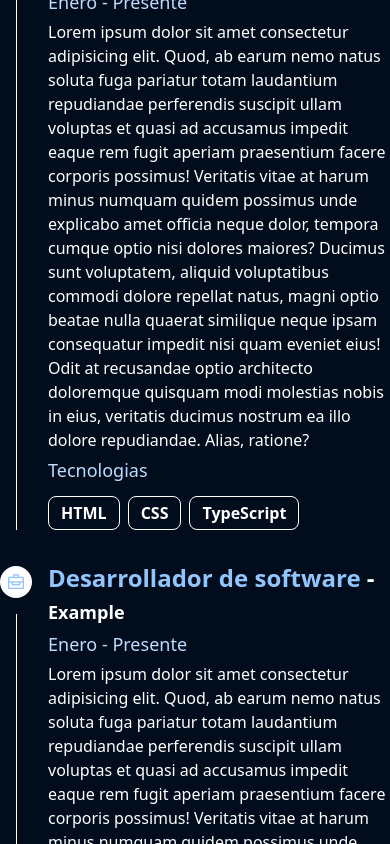
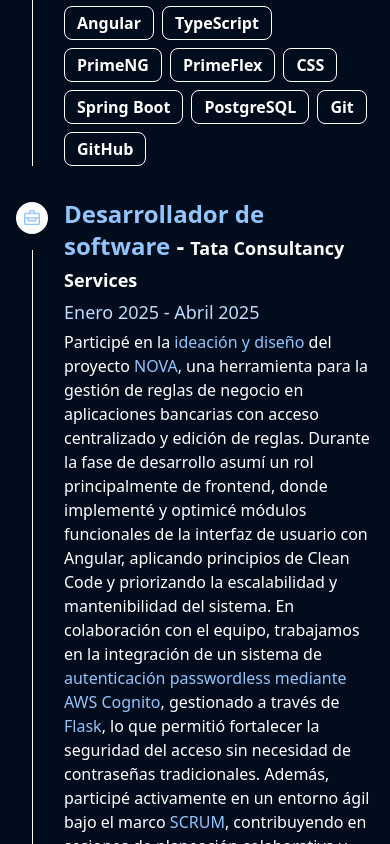
Before and after one commit to Sebas723/Portfolio, an Angular app: page / in a window 390 px wide. Shown: the part 1980-2824 px from the top of the page. Built offline with nearby package versions, Linux system fonts and the light colour scheme.

Commit message:
refactor: Diseño responsive, estilo y estructura terminad - Se aplica la clase general para el padding horizontal. - Se completa la información final de la sección y se corrige la ortografía. - Se cambia el display de las tecnologías a flex-wrap.

```diff
--- a/src/app/views/experience/experience.component.html
+++ b/src/app/views/experience/experience.component.html
@@ -1,4 +1,4 @@
-<section class="flex flex-col gap-8 mt-20 lg:px-[clamp(1rem,25vw,25rem)]">
+<section class="flex flex-col gap-8 mt-20 fluid-horizontal-padding">
 
    <h2 class="text-4xl text-white font-semibold">Experiencia</h2>
 
@@ -20,18 +20,18 @@
 
                 <!-- Fecha de inicio y fin -->
                 <p class="text-blue-200 text-lg">
-                    <time datetime="2025-01">{{ item.startDate }}</time> - <time datetime="2025-09">{{ item.endDate }}</time>
+                    <time datetime="2024-10">{{ item.startDate }}</time> - <time datetime="2025-01">{{ item.endDate }}</time>
                 </p>
 
                 <!-- Descripcion -->
-                <p class="text-white">{{ item.description }}</p>
+                <p class="text-white" [innerHTML]="item.description"></p>
 
                 <!-- Tecnologias -->
                 <h4 class="text-blue-200 text-lg">Tecnologias</h4>
-                <ul class="flex flex-row gap-2 mt-2">
+                <ul class="flex flex-wrap gap-2 mt-2">
                     @for(tecnologie of item.technologies; track $index) {
                         <li>
-                            <a [href]="tecnologie.link" class="rounded-lg text-white font-semibold border border-white py-1 px-3 block">
+                            <a [href]="tecnologie.link" target="_blank" class="rounded-lg text-white font-semibold border border-white py-1 px-3 block">
                             {{ tecnologie.name }}
                             </a>
                         </li>
--- a/src/app/views/experience/experience.component.ts
+++ b/src/app/views/experience/experience.component.ts
@@ -19,64 +19,94 @@
     {
       id: 1,
       position: 'Desarrollador de software',
-      company: 'Example',
-      startDate: 'Enero',
-      endDate:'Presente',
+      company: 'Tata Consultancy Services',
+      startDate: 'Octubre 2024',
+      endDate:'Enero 2025',
       description: `
-        Lorem ipsum dolor sit amet consectetur adipisicing elit. Quod, ab earum nemo natus soluta fuga pariatur
-        totam laudantium repudiandae perferendis suscipit ullam voluptas et quasi ad accusamus impedit eaque rem
-        fugit aperiam praesentium facere corporis possimus! Veritatis vitae at harum minus numquam quidem possimus
-        unde explicabo amet officia neque dolor, tempora cumque optio nisi dolores maiores? Ducimus sunt voluptatem,
-        aliquid voluptatibus commodi dolore repellat natus, magni optio beatae nulla quaerat similique neque ipsam
-        consequatur impedit nisi quam eveniet eius! Odit at recusandae optio architecto doloremque quisquam modi
-        molestias nobis in eius, veritatis ducimus nostrum ea illo dolore repudiandae. Alias, ratione?`
+        Participé en el proyecto <span class="text-blue-300">SAGA</span>, una <span class="text-blue-300">plataforma interna para centralizar y visualizar datos</span> del equipo,
+        desempeñando el rol de <span class="text-blue-300">desarrollador frontend con apoyo en backend</span>.
+        Me enfoqué en el <span class="text-blue-300">diseño y mejora de la interfaz de usuario</span> utilizando Angular, PrimeNG y PrimeFlex,
+        aplicando principios de Clean Code para crear <span class="text-blue-300">componentes modulares, reutilizables y con un diseño
+        UX/UI limpio</span>, además de apoyar en la integración con el backend desarrollado en Spring Boot y PostgreSQL.
+        Trabajé dentro de un equipo ágil bajo el marco <span class="text-blue-300">SCRUM, participando activamente en ceremonias como daily
+        stand-ups, sprint planning y retrospectivas</span>, y consolidé experiencia en el uso de tecnologías como Angular
+        18, TypeScript, PrimeNG, PrimeFlex, SCSS, Spring Boot, PostgreSQL, Git y GitHub en un entorno colaborativo y
+        orientado a la entrega continua de valor.`
       ,
       technologies: [
-        { name: 'HTML', link: '' },
-        { name: 'CSS', link: '' },
-        { name: 'TypeScript', link: '' },
+        { name: 'Angular', link: 'https://angular.dev/' },
+        { name: 'TypeScript', link: 'https://www.typescriptlang.org/' },
+        { name: 'PrimeNG', link: 'https://primeng.org/' },
+        { name: 'PrimeFlex', link: 'https://primeflex.org/' },
+        { name: 'CSS', link: 'https://developer.mozilla.org/es/docs/Web/CSS' },
+        { name: 'Spring Boot', link: 'https://spring.io/projects/spring-boot' },
+        { name: 'PostgreSQL', link: 'https://www.postgresql.org/' },
+        { name: 'Git', link: 'https://git-scm.com/' },
+        { name: 'GitHub', link: 'https://github.com/' },
       ]
     },
     {
       id: 2,
       position: 'Desarrollador de software',
-      company: 'Example',
-      startDate: 'Enero',
-      endDate:'Presente',
+      company: 'Tata Consultancy Services',
+      startDate: 'Enero 2025',
+      endDate:'Abril 2025',
       description: `
-        Lorem ipsum dolor sit amet consectetur adipisicing elit. Quod, ab earum nemo natus soluta fuga pariatur
-        totam laudantium repudiandae perferendis suscipit ullam voluptas et quasi ad accusamus impedit eaque rem
-        fugit aperiam praesentium facere corporis possimus! Veritatis vitae at harum minus numquam quidem possimus
-        unde explicabo amet officia neque dolor, tempora cumque optio nisi dolores maiores? Ducimus sunt voluptatem,
-        aliquid voluptatibus commodi dolore repellat natus, magni optio beatae nulla quaerat similique neque ipsam
-        consequatur impedit nisi quam eveniet eius! Odit at recusandae optio architecto doloremque quisquam modi
-        molestias nobis in eius, veritatis ducimus nostrum ea illo dolore repudiandae. Alias, ratione?`
+        Participé en la <span class="text-blue-300">ideación y diseño</span> del proyecto <span class="text-blue-300">NOVA</span>,
+        una herramienta para la gestión de reglas de negocio en aplicaciones bancarias con acceso centralizado y
+        edición de reglas. Durante la  fase de desarrollo asumí un rol principalmente de frontend, donde implementé y optimicé módulos
+        funcionales de la interfaz de usuario con Angular, aplicando principios de Clean Code y
+        priorizando la escalabilidad y mantenibilidad del sistema. En colaboración con el equipo,
+        trabajamos en la integración de un sistema de <span class="text-blue-300">autenticación passwordless mediante AWS Cognito</span>,
+        gestionado a través de <span class="text-blue-300">Flask</span>, lo que permitió fortalecer la seguridad del acceso sin necesidad
+        de contraseñas tradicionales. Además, participé activamente en un entorno ágil bajo el marco <span class="text-blue-300">SCRUM</span>,
+        contribuyendo en sesiones de planeación colaborativa y ceremonias de equipo, y <span class="text-blue-300">consolidé experiencia
+        con tecnologías como Angular 19, TypeScript, PrimeNG, PrimeFlex, CSS, PostgreSQL,
+        Git y GitHub</span> en un contexto de desarrollo colaborativo y orientado a la entrega continua de valor.`
       ,
       technologies: [
-        { name: 'HTML', link: '' },
-        { name: 'CSS', link: '' },
-        { name: 'TypeScript', link: '' },
+        { name: 'Angular', link: 'https://angular.dev/' },
+        { name: 'TypeScript', link: 'https://www.typescriptlang.org/' },
+        { name: 'PrimeNG', link: 'https://primeng.org/' },
+        { name: 'PrimeFlex', link: 'https://primeflex.org/' },
+        { name: 'CSS', link: 'https://developer.mozilla.org/es/docs/Web/CSS' },
+        { name: 'Flask', link: 'https://flask.palletsprojects.com/en/stable/' },
+        { name: 'PostgreSQL', link: 'https://www.postgresql.org/' },
+        { name: 'AWS Cognito', link: 'https://aws.amazon.com/es/cognito/' },
+        { name: 'Git', link: 'https://git-scm.com/' },
+        { name: 'GitHub', link: 'https://github.com/' },
       ]
     },
     {
       id: 3,
-      position: 'Desarrollador de software',
-      company: 'Example',
-      startDate: 'Enero',
-      endDate:'Presente',
+      position: 'Analista y Desarrollador de software',
+      company: 'Servicio Nacional de aprendizaje (SENA)',
+      startDate: 'Enero 2021',
+      endDate:'Abril 2025',
       description: `
-        Lorem ipsum dolor sit amet consectetur adipisicing elit. Quod, ab earum nemo natus soluta fuga pariatur
-        totam laudantium repudiandae perferendis suscipit ullam voluptas et quasi ad accusamus impedit eaque rem
-        fugit aperiam praesentium facere corporis possimus! Veritatis vitae at harum minus numquam quidem possimus
-        unde explicabo amet officia neque dolor, tempora cumque optio nisi dolores maiores? Ducimus sunt voluptatem,
-        aliquid voluptatibus commodi dolore repellat natus, magni optio beatae nulla quaerat similique neque ipsam
-        consequatur impedit nisi quam eveniet eius! Odit at recusandae optio architecto doloremque quisquam modi
-        molestias nobis in eius, veritatis ducimus nostrum ea illo dolore repudiandae. Alias, ratione?`
+        Durante mi formación adquirí una base sólida en el <span class="text-blue-300">desarrollo de software</span> y
+        la <span class="text-blue-300">gestión de proyectos tecnológicos</span>, aprendiendo a diseñar, construir y evaluar
+        soluciones informáticas de acuerdo con las necesidades del negocio. Desarrollé
+        habilidades en <span class="text-blue-300">HTML, CSS, JavaScript, Python, MySQL Workbench, PhpMyAdmin,
+        XAMPP y Postman</span>, además de entender profundamente <span class="text-blue-300">metodologías ágiles como Kanban y Scrum</span>
+        para la gestión de proyectos. Complementé mi aprendizaje con el uso de <span class="text-blue-300">diagramas UML</span>
+        para el modelado de sistemas, así como con técnicas de <span class="text-blue-300">recolección y análisis
+        de información del negocio </span> que me permitieron conectar los requerimientos de los
+        usuarios con la construcción de soluciones efectivas. Aunque no corresponde a una
+        experiencia laboral en un entorno empresarial, considero importante mencionarla
+        porque fue una etapa <span class="text-blue-300">muy valiosa y educativa</span> en mi desarrollo profesional.`
       ,
       technologies: [
-        { name: 'HTML', link: '' },
-        { name: 'CSS', link: '' },
-        { name: 'TypeScript', link: '' },
+        { name: 'HTML', link: 'https://developer.mozilla.org/es/docs/Web/HTML' },
+        { name: 'CSS', link: 'https://developer.mozilla.org/es/docs/Web/CSS' },
+        { name: 'JavaScript', link: 'https://developer.mozilla.org/es/docs/Web/JavaScript' },
+        { name: 'Python', link: 'https://www.python.org/' },
+        { name: 'MySQL Workbench', link: 'https://www.mysql.com/' },
+        { name: 'PhpMyAdmin', link: 'https://www.phpmyadmin.net/' },
+        { name: 'XAMPP', link: 'https://www.apachefriends.org/es/index.html' },
+        { name: 'Postman', link: 'https://www.postman.com/' },
+        { name: 'Git', link: 'https://git-scm.com/' },
+        { name: 'GitHub', link: 'https://github.com/' },
       ]
     },
   ];
```
